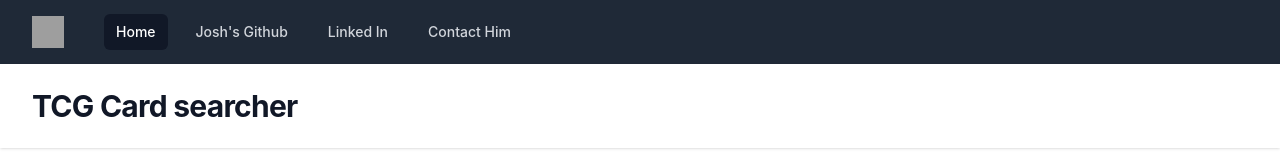
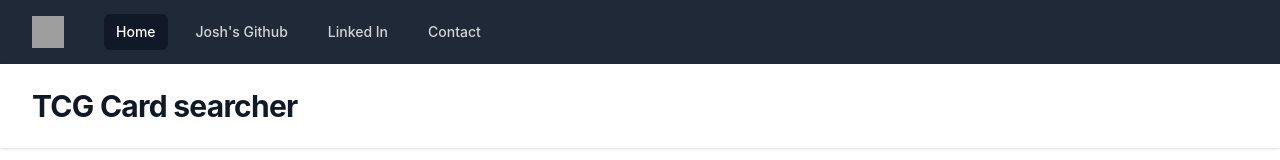
Before and after one commit to dotslashbin/TRG-card-finder, a React (Create React App) app in the folder client/: page / in a window 1280 px wide. Shown: the top 160 px of the page. Built offline with nearby package versions, Linux system fonts and the light colour scheme; grey boxes are pictures that could not be loaded.

Commit message:
Deduplicated menus

```diff
--- a/client/src/App.tsx
+++ b/client/src/App.tsx
@@ -1,13 +1,14 @@
 import React, { ReactElement, useEffect, useMemo, useState } from 'react';
 import * as _ from 'lodash'
+import axios from 'axios';
 
 // CONFIG
 import { API_SOURCE } from './config'
 
 // Components
 import Cards from './components/Cards'
+import Menu from './components/Menu';
 import Searchbox from './components/Searchbox';
-import axios from 'axios';
 
 
 function App(): ReactElement {
@@ -48,10 +49,7 @@ function App(): ReactElement {
               </div>
               <div className="hidden md:block">
                 <div className="ml-10 flex items-baseline space-x-4">
-                  <a href="#" className="bg-gray-900 text-white px-3 py-2 rounded-md text-sm font-medium" aria-current="page">Home</a>
-                  <a href="#" className="text-gray-300 hover:bg-gray-700 hover:text-white px-3 py-2 rounded-md text-sm font-medium">Josh's Github</a>
-                  <a href="#" className="text-gray-300 hover:bg-gray-700 hover:text-white px-3 py-2 rounded-md text-sm font-medium">Linked In</a>
-                  <a href="#" className="text-gray-300 hover:bg-gray-700 hover:text-white px-3 py-2 rounded-md text-sm font-medium">Contact Him</a>
+                  <Menu />
                 </div>
               </div>
             </div>
@@ -60,10 +58,7 @@ function App(): ReactElement {
 
         <div className="md:hidden" id="mobile-menu">
           <div className="space-y-1 px-2 pt-2 pb-3 sm:px-3">
-            <a href="#" className="bg-gray-900 text-white block px-3 py-2 rounded-md text-base font-medium" aria-current="page">Dashboard</a>
-            <a href="#" className="text-gray-300 hover:bg-gray-700 hover:text-white block px-3 py-2 rounded-md text-base font-medium">Josh's Github</a>
-            <a href="#" className="text-gray-300 hover:bg-gray-700 hover:text-white block px-3 py-2 rounded-md text-base font-medium">Linked In</a>
-            <a href="#" className="text-gray-300 hover:bg-gray-700 hover:text-white block px-3 py-2 rounded-md text-base font-medium">Contact Him</a>
+            <Menu />
           </div>
         </div>
       </nav>
@@ -80,6 +75,7 @@ function App(): ReactElement {
           </div>
           <div className="px-4 py-6 sm:px-0">
             <Cards data={ cardCollection } />
+
           </div>
         </div>
       </main>
--- /dev/null
+++ b/client/src/components/Menu.tsx
@@ -0,0 +1,14 @@
+import React, { ReactElement } from 'react'
+
+function Menu():ReactElement {
+	return (
+		<>
+			<a href="#" className="bg-gray-900 text-white px-3 py-2 rounded-md text-sm font-medium" aria-current="page">Home</a>
+			<a href="https://github.com/dotslashbin" target="_blank" className="text-gray-300 hover:bg-gray-700 hover:text-white px-3 py-2 rounded-md text-sm font-medium">Josh's Github</a>
+			<a href="https://www.linkedin.com/in/joshuafuentes/" target="_blank" className="text-gray-300 hover:bg-gray-700 hover:text-white px-3 py-2 rounded-md text-sm font-medium">Linked In</a>
+			<a href="mailto: joshuarpf@gmail.com" target="_blank" className="text-gray-300 hover:bg-gray-700 hover:text-white px-3 py-2 rounded-md text-sm font-medium">Contact</a>
+		</>
+	)
+}
+
+export default Menu
```
